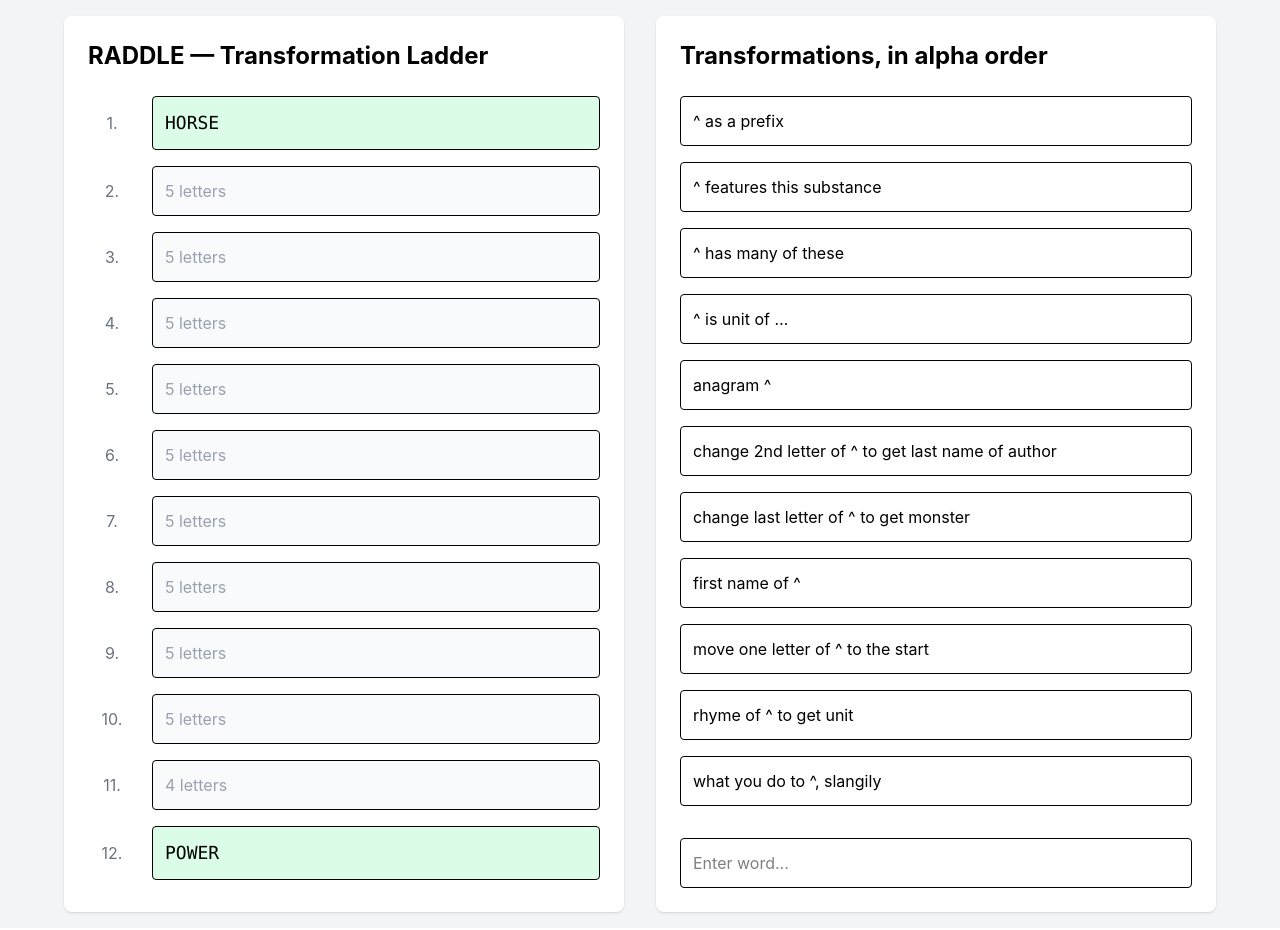
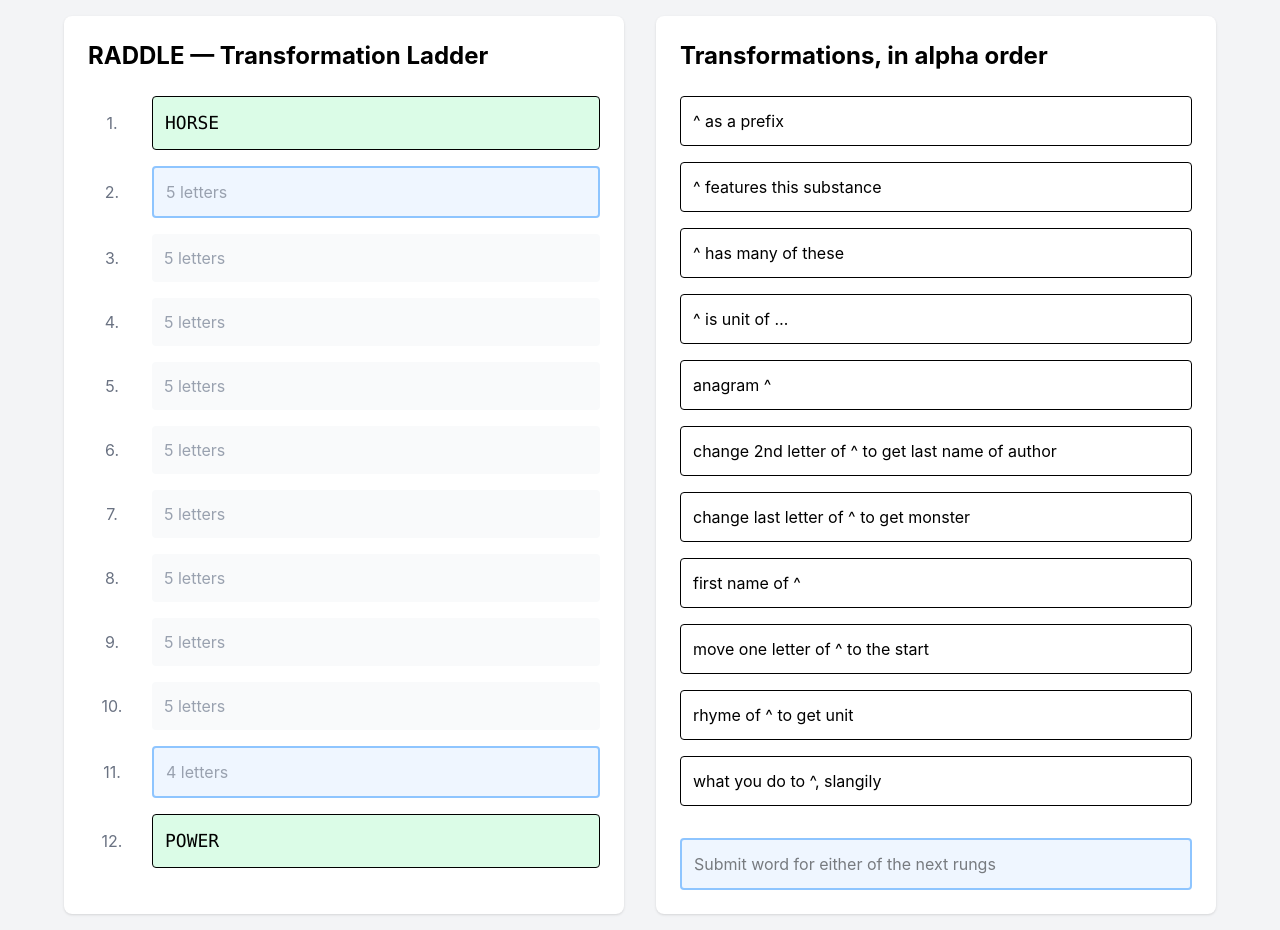
Before and after one commit to santheo/raddle, a SvelteKit app: page / in a window 1280 px wide. Built offline with nearby package versions, Linux system fonts and the light colour scheme.

Commit message:
Small style tweaks

```diff
--- a/src/routes/+page.svelte
+++ b/src/routes/+page.svelte
@@ -112,7 +112,12 @@ function handleInput(event) {
             <div class="w-12 text-center text-gray-500">
               {index + 1}.
             </div>
-            <div class="flex-1 p-3 border rounded {rung.isRevealed ? 'bg-green-100' : 'bg-gray-50'}">
+            <div class="flex-1 p-3 rounded {rung.isRevealed ?
+              'bg-green-100 border' :
+              ((!rung.isRevealed &&
+                (index === ladder.findIndex(r => !r.isRevealed) ||
+                 index === ladder.length - 1 - [...ladder].reverse().findIndex(r => !r.isRevealed))
+              ) ? 'bg-blue-50 border-blue-300 border-2' : 'bg-gray-50')}">
               {#if rung.isRevealed}
                 <span class="font-mono text-lg">{rung.word}</span>
               {:else}
@@ -141,8 +146,8 @@ function handleInput(event) {
             type="text"
             bind:value={currentInput}
             on:keydown={handleInput}
-            placeholder="Enter word..."
-            class="w-full p-3 border rounded focus:outline-none focus:ring-2 focus:ring-blue-500"
+            placeholder="Submit word for either of the next rungs"
+            class="w-full p-3 border-2 border-blue-300 rounded bg-blue-50 focus:outline-none focus:ring-2 focus:ring-blue-500"
           />
           {#if errorMessage}
             <p class="text-red-500 mt-2">{errorMessage}</p>
```
